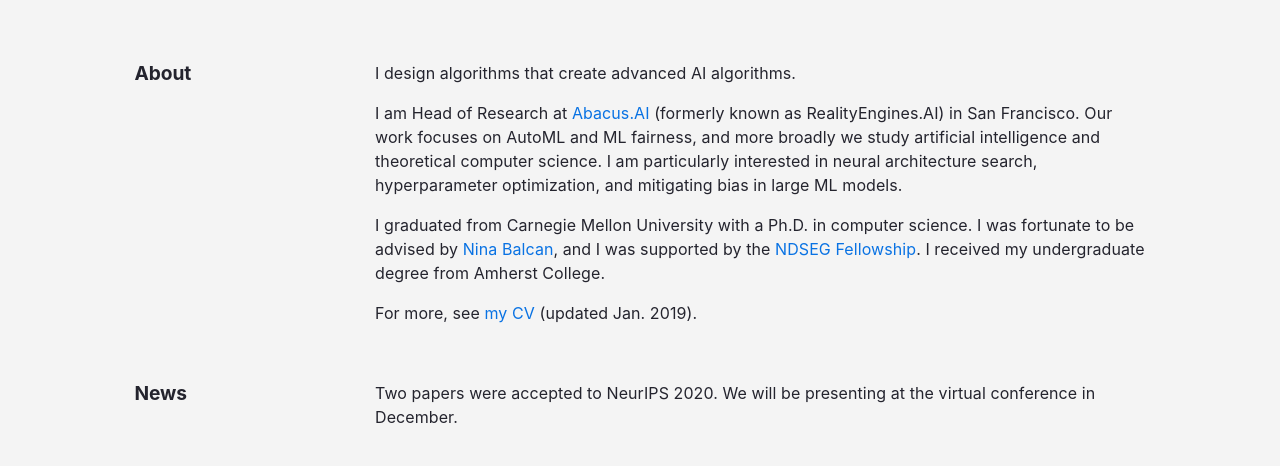
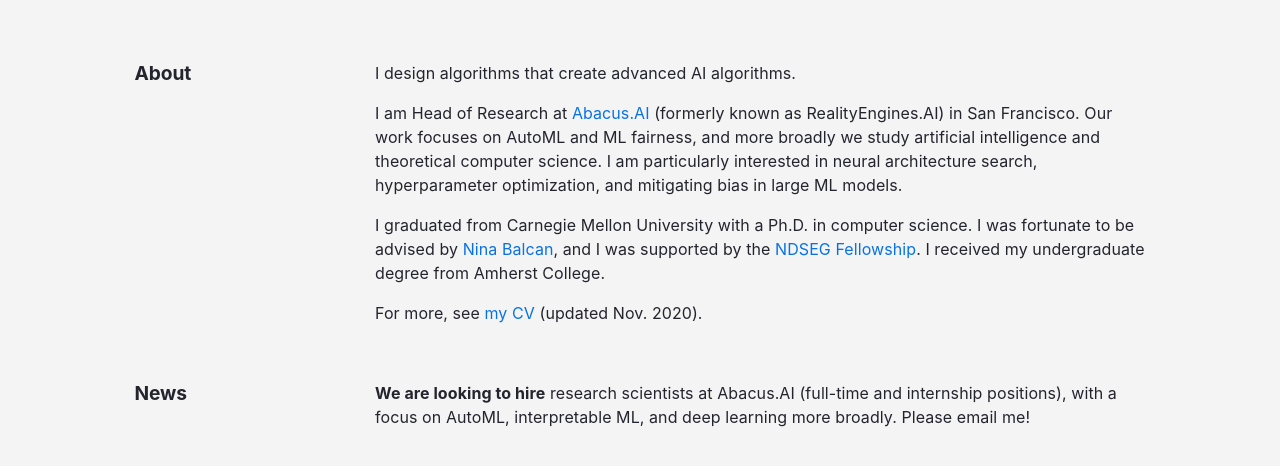
Before and after one commit to crwhite14/crwhite14.github.io, a plain HTML site: page index.html in a window 1280 px wide. Shown: the part 298-764 px from the top of the page. Drawn offline with Linux system fonts and the light colour scheme; files whose address does not match are found by name.

Commit message:
update resume and note about hiring

```diff
--- a/index.html
+++ b/index.html
@@ -63,7 +63,7 @@ Designed by Jess Lin
             supported by the <a href="https://ndseg.asee.org/" target="_blank">NDSEG Fellowship</a>.
             I received my undergraduate degree from Amherst College.
           </p>
-          <p class="cv">For more, see <a href="assets/colin_resume.pdf" target="_blank">my CV</a> (updated Jan. 2019).</p>
+          <p class="cv">For more, see <a href="assets/colin_resume.pdf" target="_blank">my CV</a> (updated Nov. 2020).</p>
         </div>
 
 
@@ -75,9 +75,17 @@ Designed by Jess Lin
           <ul>
             <li>
               <span>
+                <b>We are looking to hire</b> research scientists at Abacus.AI (full-time and internship positions), with a focus on AutoML, interpretable ML,
+                and deep learning more broadly. Please email me!
+              </span>
+            </li>
+            <!--
+            <li>
+              <span>
                 Two papers were accepted to NeurIPS 2020. We will be presenting at the virtual conference in December.
               </span>
             </li>
+          -->
           </ul>
         </div>
 
```
Also changed, not shown: 1 other file.
